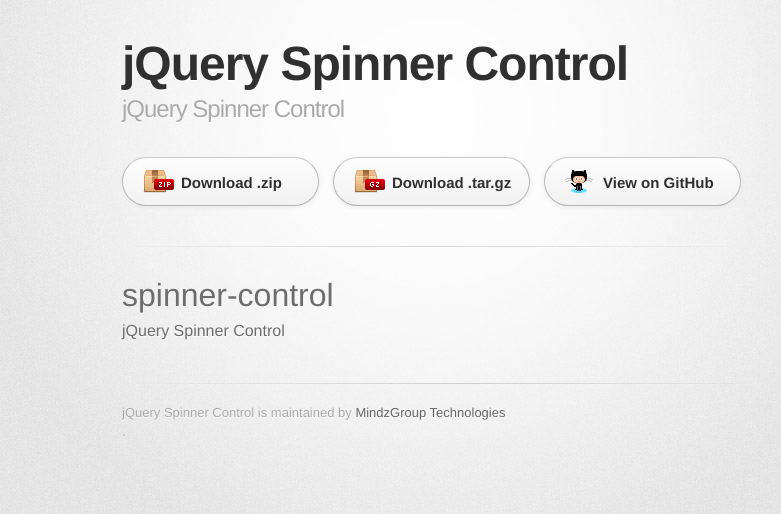
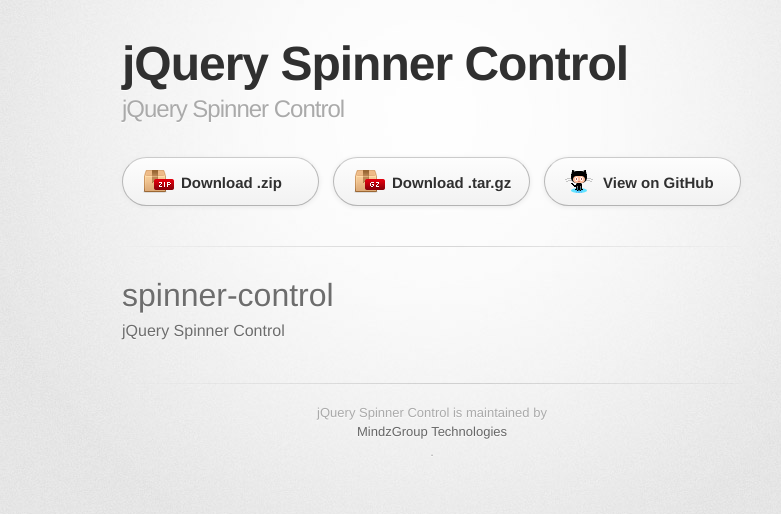
Before and after one commit to MindzGroupTechnologies/spinner-control, a plain HTML site: page index.html in a window 1280 px wide. Shown: the whole page, without its empty margins (208-989 px from the left). Drawn offline with Linux system fonts and the light colour scheme; a web font is replaced by a local one.

Commit message:
Update index.html

```diff
--- a/index.html
+++ b/index.html
@@ -37,8 +37,8 @@
 <p>jQuery Spinner Control</p>
         </section>
 
-        <footer>
-          jQuery Spinner Control is maintained by <a href="https://github.com/MindzGroupTechnologies">MindzGroup Technologies</a><br>.
+        <footer style="text-align:center;">
+          jQuery Spinner Control is maintained by<br/><a href="https://github.com/MindzGroupTechnologies">MindzGroup Technologies</a><br>.
         </footer>
 
                   <script type="text/javascript">
```
